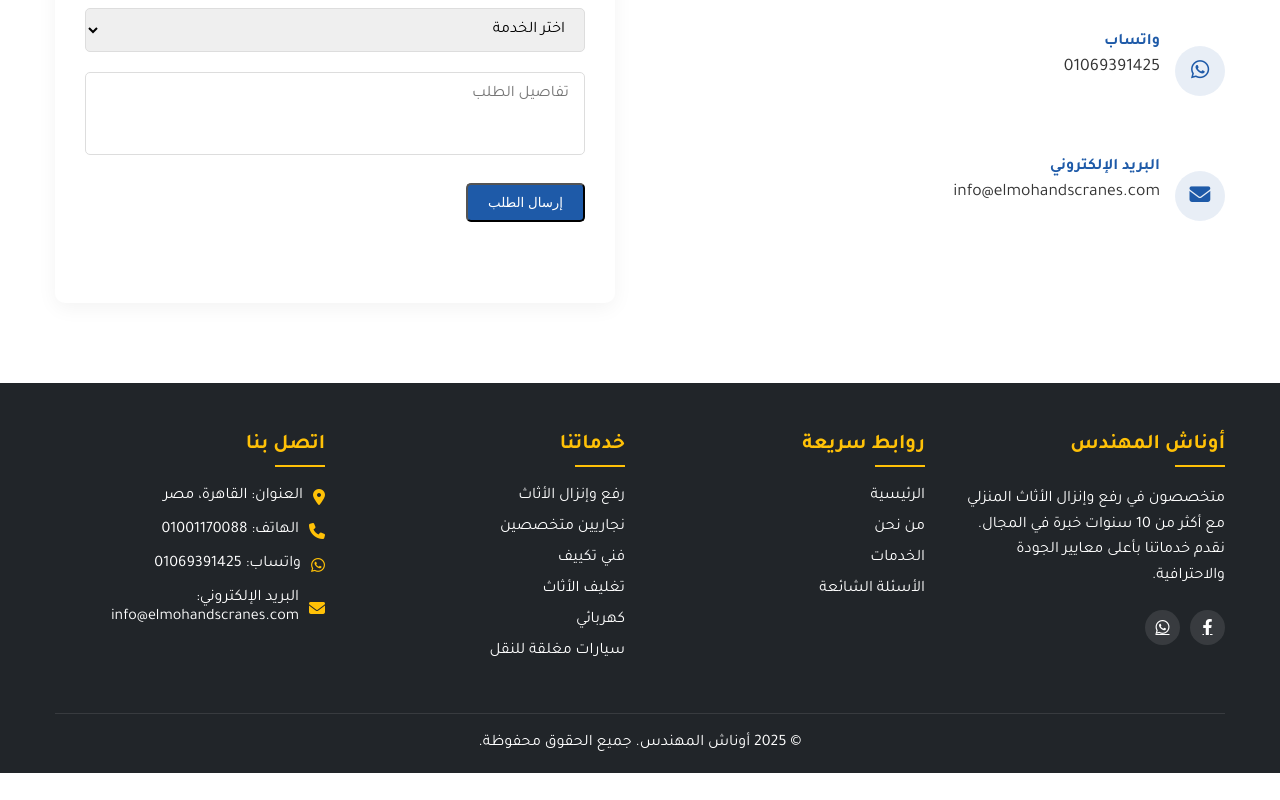
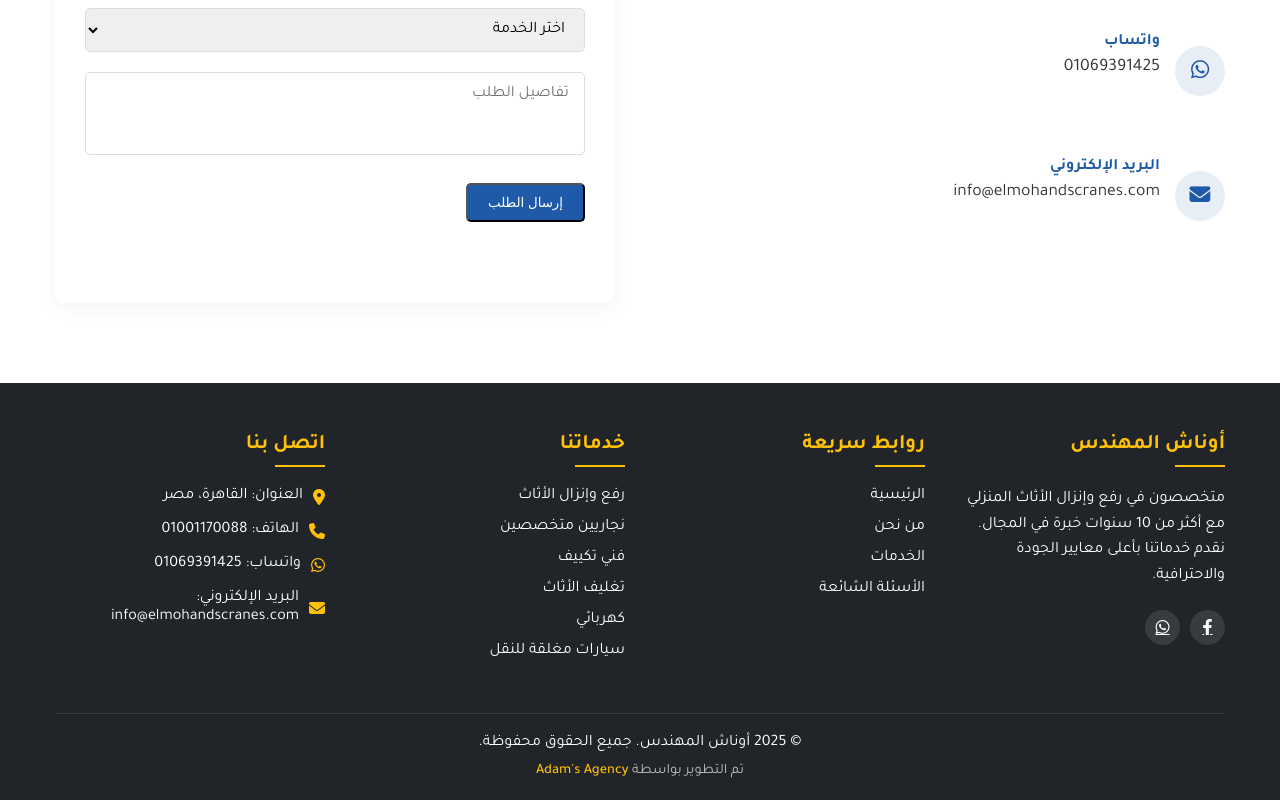
Before and after one commit to 3bdoKH/elmohands, a React (Create React App) app: page / in a window 1280 px wide. Shown: the part 3175-3975 px from the top of the page. Before the commit the page ends 3948 px from the top, so only its background shows below. Built offline with nearby package versions, Linux system fonts and the light colour scheme.

Commit message:
add cridets

```diff
--- a/src/components/Footer/Footer.css
+++ b/src/components/Footer/Footer.css
@@ -109,3 +109,21 @@
     grid-template-columns: 1fr;
   }
 }
+
+.agency-credit {
+  margin-top: 10px;
+  font-size: 0.9rem;
+  color: rgba(255, 255, 255, 0.7);
+}
+
+.agency-credit a {
+  color: var(--secondary-color);
+  text-decoration: none;
+  font-weight: 500;
+  transition: all 0.3s ease;
+}
+
+.agency-credit a:hover {
+  color: #fff;
+  text-decoration: underline;
+}
--- a/src/components/Footer/Footer.jsx
+++ b/src/components/Footer/Footer.jsx
@@ -72,6 +72,9 @@
                     <p>
                         &copy; {currentYear} أوناش المهندس. جميع الحقوق محفوظة.
                     </p>
+                    <p className="agency-credit">
+                        تم التطوير بواسطة <a href="https://adams-agency.online" target="_blank" rel="noopener noreferrer">Adam's Agency</a>
+                    </p>
                 </div>
             </div>
         </footer>
```
